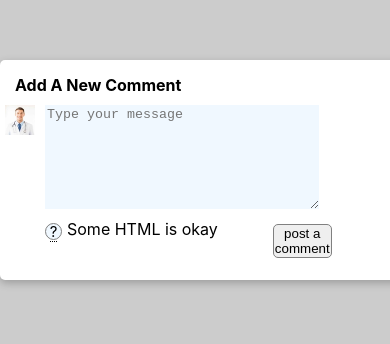
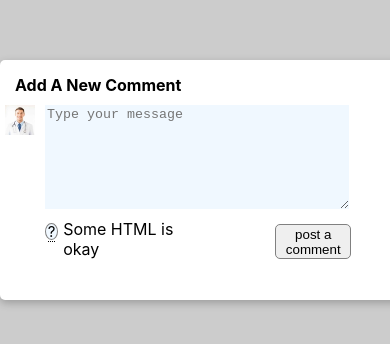
Before and after one commit to CyCodez/AvatarCard, a React (Create React App) app: page / in a window 390 px wide. Shown: the part 174-518 px from the top of the page. Built offline with nearby package versions, Linux system fonts and the light colour scheme.

Commit message:
adjusted mobile view

```diff
--- a/src/App.css
+++ b/src/App.css
@@ -102,7 +102,7 @@ button {
     background-color: white;
     width: 100%;
     max-width: fit-content;
-    height: 110px;
+    height: 130px;
     border-radius: 5px;
     padding: 55px;
     margin: 60% auto;
@@ -114,17 +114,16 @@ button {
   } */
   button {
     margin-top: 15px;
-    margin-right: 50px;
+    margin-left: 100px;
     padding: 1px 1px;
     border-radius: 5px;
     border: 1px solid grey;
   }
   .textareadiv {
-    width: 270px;
+    width: 300px;
     height: 100px;
     margin-right: 2px;
   }
   label {
-    white-space: nowrap;
   }
 }
```
